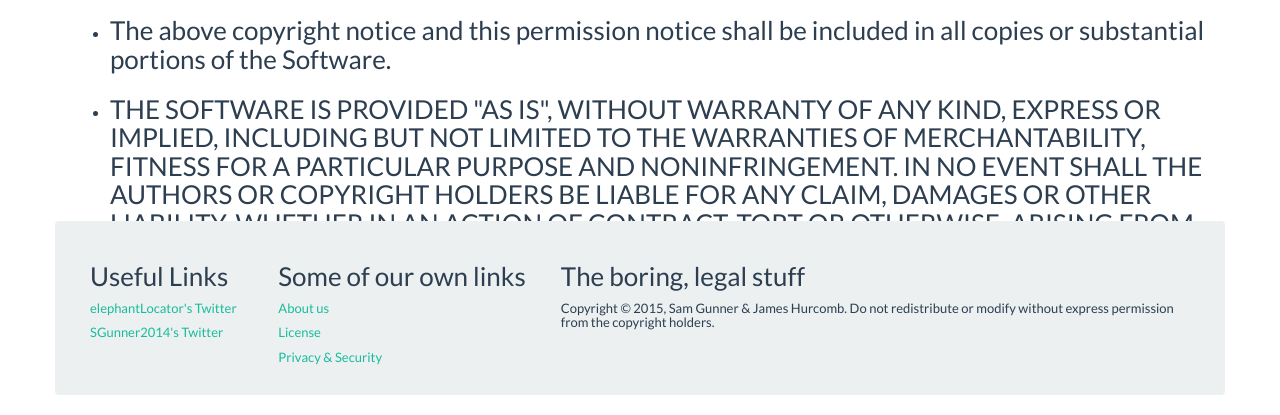
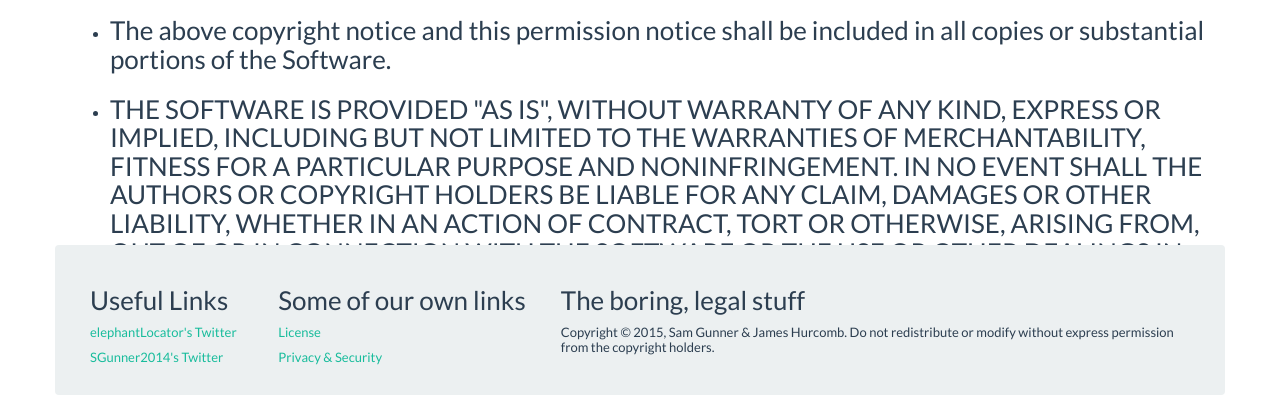
Before and after one commit to SGunner2014/Onion-or-Not-2, a PHP site: page /about.html in a window 1280 px wide. Shown: the part 385-800 px from the top of the page. Run offline with PHP 8.4, Linux system fonts and the light colour scheme; some libraries are stand-ins or nearby versions.

Commit message:
goodbye about us. You never happened but you had promise
rip

```diff
--- a/about.html
+++ b/about.html
@@ -50,7 +50,6 @@
       </div>
       <div class="col-sm-3">
         <h3>Some of our own links</h3>
-        <a href="http://onionornot.net/about.html"><h6>About us</h6></a>
         <a href="http://onionornot.net/license.html"><h6>License</h6></a>
         <a href="http://onionornot.net/privacy.html"><h6>Privacy &#38; Security</h6></a>
       </div>
--- a/index.html
+++ b/index.html
@@ -56,7 +56,6 @@
       </div>
       <div class="col-sm-3">
         <h3>Some of our own links</h3>
-        <a href="http://onionornot.net/about.html"><h6>About us</h6></a>
         <a href="http://onionornot.net/license.html"><h6>License</h6></a>
         <a href="http://onionornot.net/privacy.html"><h6>Privacy &#38; Security</h6></a>
       </div>
--- a/login.php
+++ b/login.php
@@ -52,7 +52,6 @@
       </div>
       <div class="col-sm-3">
         <h3>Some of our own links</h3>
-        <a href="http://onionornot.net/about.html"><h6>About us</h6></a>
         <a href="http://onionornot.net/license.html"><h6>License</h6></a>
         <a href="http://onionornot.net/privacy.html"><h6>Privacy &#38; Security</h6></a>
       </div>
```
